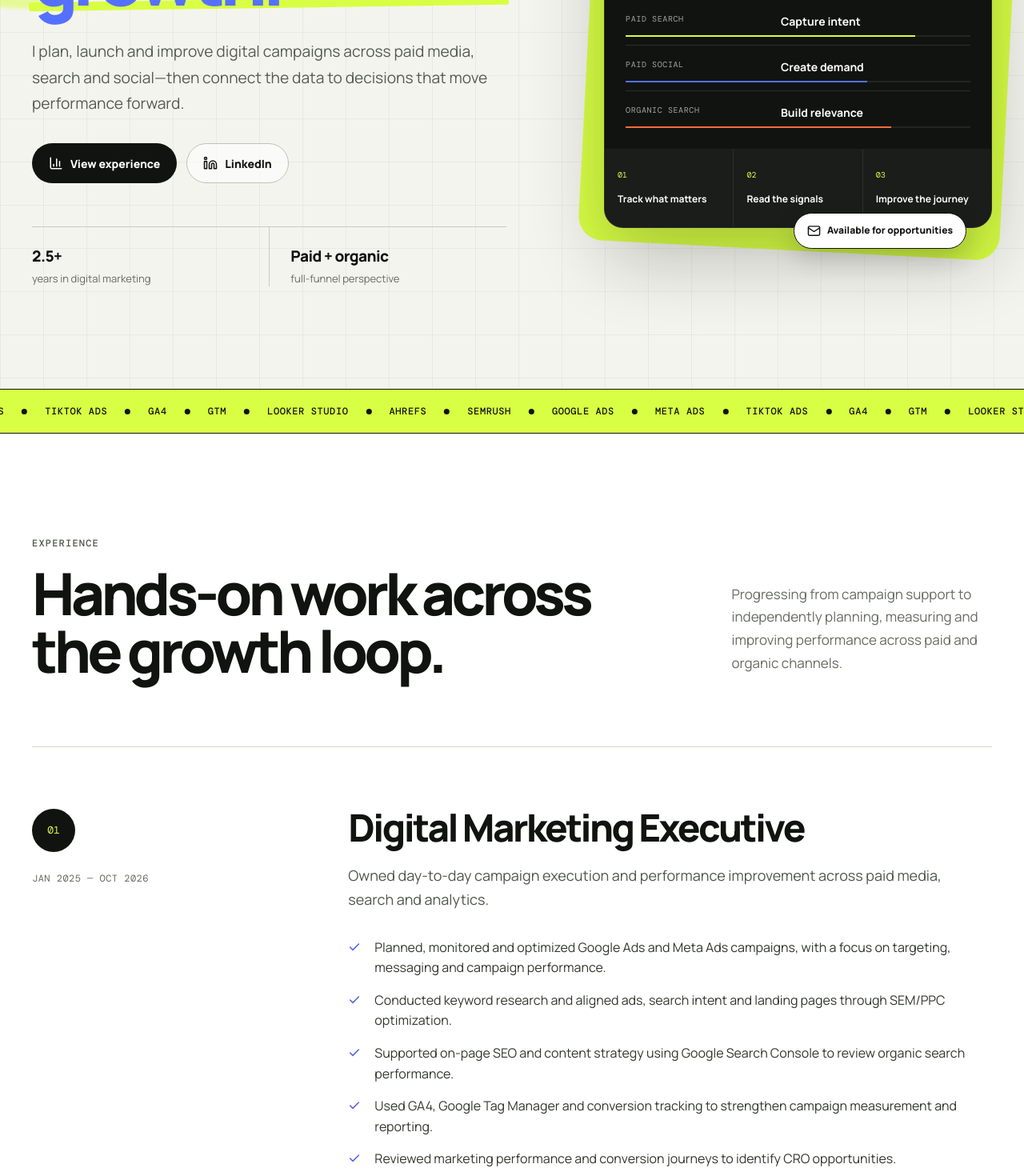
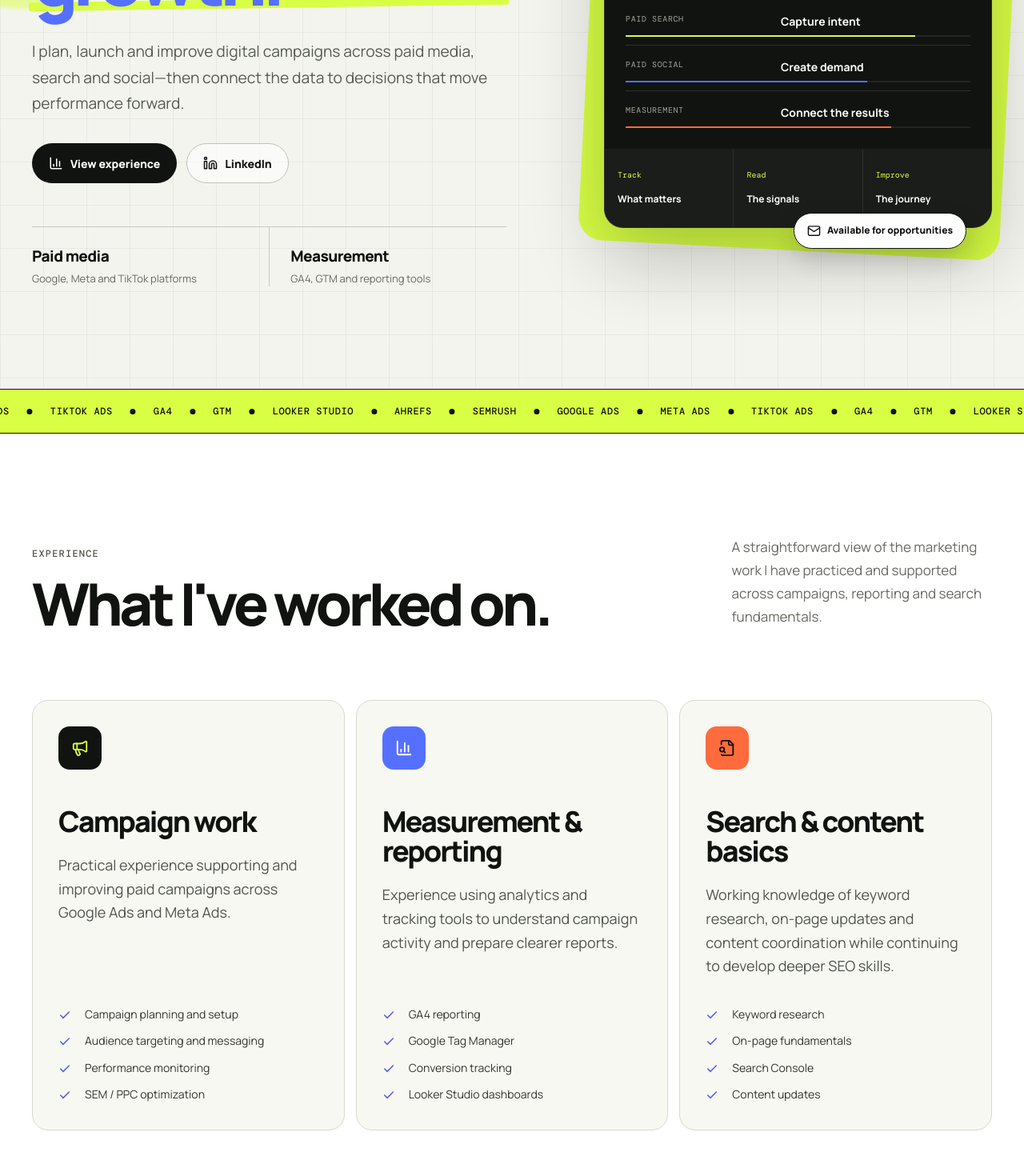
Before and after one commit to bistpramod/portfolio, a React (Vite) app: page / in a window 1280 px wide. Shown: the part 500-1970 px from the top of the page at 80% size. Built offline with nearby package versions, Linux system fonts and the light colour scheme.

Commit message:
Refine experience and SEO positioning

```diff
--- a/index.html
+++ b/index.html
@@ -6,16 +6,16 @@
     <meta name="theme-color" content="#f4f4ee" />
     <meta
       name="description"
-      content="Pramod Bist is a digital marketing executive in Nepal with experience across Google Ads, Meta Ads, TikTok Ads, SEO, analytics and conversion optimization."
+      content="Pramod Bist is a digital marketer in Nepal with practical experience across paid campaigns, analytics, tracking and search fundamentals."
     />
     <meta
       name="keywords"
-      content="Pramod Bist, digital marketing executive Nepal, Google Ads, Meta Ads, SEO, GA4, performance marketing"
+      content="Pramod Bist, digital marketer Nepal, Google Ads, Meta Ads, GA4, campaign reporting"
     />
-    <meta property="og:title" content="Pramod Bist — Digital Marketing Executive" />
+    <meta property="og:title" content="Pramod Bist — Digital Marketer" />
     <meta
       property="og:description"
-      content="Paid media, SEO and analytics experience focused on measurable digital growth."
+      content="Practical paid media, analytics and campaign reporting experience."
     />
     <meta property="og:type" content="website" />
     <meta property="og:url" content="https://bistpramod.com.np/" />
@@ -28,7 +28,7 @@
       href="https://fonts.googleapis.com/css2?family=DM+Mono:wght@400;500&family=Manrope:wght@400;500;600;700;800&display=swap"
       rel="stylesheet"
     />
-    <title>Pramod Bist — Digital Marketing Executive</title>
+    <title>Pramod Bist — Digital Marketer</title>
     <script type="application/ld+json">
       {
         "@context": "https://schema.org",
@@ -37,7 +37,7 @@
         "url": "https://bistpramod.com.np/",
         "email": "mailto:bistpramod01@gmail.com",
         "telephone": "+9779848979255",
-        "jobTitle": "Digital Marketing Executive",
+        "jobTitle": "Digital Marketer",
         "address": {
           "@type": "PostalAddress",
           "addressCountry": "NP"
--- a/src/components/Experience.tsx
+++ b/src/components/Experience.tsx
@@ -1,6 +1,8 @@
-import { Check } from "lucide-react";
+import { BarChart3, Check, FileSearch, Megaphone } from "lucide-react";
 import { motion } from "framer-motion";
-import { experience } from "../data/content";
+import { experienceAreas } from "../data/content";
+
+const icons = [Megaphone, BarChart3, FileSearch];
 
 export default function Experience() {
   return (
@@ -9,42 +11,45 @@ export default function Experience() {
         <div className="section-heading">
           <div>
             <p className="section-kicker">Experience</p>
-            <h2>Hands-on work across the growth loop.</h2>
+            <h2>What I&apos;ve worked on.</h2>
           </div>
           <p>
-            Progressing from campaign support to independently planning,
-            measuring and improving performance across paid and organic channels.
+            A straightforward view of the marketing work I have practiced and
+            supported across campaigns, reporting and search fundamentals.
           </p>
         </div>
 
         <div className="experience-list">
-          {experience.map((item, index) => (
+          {experienceAreas.map((item, index) => {
+            const Icon = icons[index];
+
+            return (
               <motion.article
                 className="experience-card"
-              key={item.role}
+                key={item.title}
                 initial={{ opacity: 0, y: 24 }}
                 whileInView={{ opacity: 1, y: 0 }}
                 viewport={{ once: true, margin: "-80px" }}
                 transition={{ duration: 0.55, delay: index * 0.08 }}
               >
-              <div className="experience-meta">
-                <span className="experience-index">0{index + 1}</span>
-                <p>{item.period}</p>
+                <div className="experience-icon">
+                  <Icon size={22} />
                 </div>
                 <div className="experience-content">
-                <h3>{item.role}</h3>
-                <p className="experience-summary">{item.summary}</p>
+                  <h3>{item.title}</h3>
+                  <p className="experience-summary">{item.description}</p>
                   <ul>
-                  {item.responsibilities.map((responsibility) => (
-                    <li key={responsibility}>
+                    {item.details.map((detail) => (
+                      <li key={detail}>
                         <Check size={16} />
-                      <span>{responsibility}</span>
+                        <span>{detail}</span>
                       </li>
                     ))}
                   </ul>
                 </div>
               </motion.article>
-          ))}
+            );
+          })}
         </div>
       </div>
     </section>
--- a/src/components/Hero.tsx
+++ b/src/components/Hero.tsx
@@ -48,12 +48,12 @@ export default function Hero() {
 
           <div className="hero-facts" aria-label="Career highlights">
             <div>
-              <strong>2.5+</strong>
-              <span>years in digital marketing</span>
+              <strong>Paid media</strong>
+              <span>Google, Meta and TikTok platforms</span>
             </div>
             <div>
-              <strong>Paid + organic</strong>
-              <span>full-funnel perspective</span>
+              <strong>Measurement</strong>
+              <span>GA4, GTM and reporting tools</span>
             </div>
           </div>
         </motion.div>
@@ -95,24 +95,24 @@ export default function Hero() {
                 <i className="channel-line line-blue" />
               </div>
               <div>
-                <span>Organic search</span>
-                <strong>Build relevance</strong>
+                <span>Measurement</span>
+                <strong>Connect the results</strong>
                 <i className="channel-line line-orange" />
               </div>
             </div>
 
             <div className="board-footer">
               <div>
-                <span>01</span>
-                <p>Track what matters</p>
+                <span>Track</span>
+                <p>What matters</p>
               </div>
               <div>
-                <span>02</span>
-                <p>Read the signals</p>
+                <span>Read</span>
+                <p>The signals</p>
               </div>
               <div>
-                <span>03</span>
-                <p>Improve the journey</p>
+                <span>Improve</span>
+                <p>The journey</p>
               </div>
             </div>
           </div>
--- a/src/components/Navbar.tsx
+++ b/src/components/Navbar.tsx
@@ -47,9 +47,8 @@ export default function Navbar() {
 
       <div className={`mobile-menu ${isOpen ? "is-open" : ""}`}>
         <nav aria-label="Mobile navigation">
-          {navLinks.map((link, index) => (
+          {navLinks.map((link) => (
             <a key={link.href} href={link.href} onClick={() => setIsOpen(false)}>
-              <span>0{index + 1}</span>
               {link.label}
             </a>
           ))}
--- a/src/data/content.ts
+++ b/src/data/content.ts
@@ -1,7 +1,7 @@
 export const siteConfig = {
   name: "Pramod Bist",
   initials: "PB",
-  title: "Digital Marketing Executive",
+  title: "Digital Marketer",
   email: "bistpramod01@gmail.com",
   phone: "+977 9848979255",
   location: "Nepal",
@@ -17,29 +17,38 @@ export const navLinks = [
   { label: "Contact", href: "#contact" },
 ];
 
-export const experience = [
+export const experienceAreas = [
   {
-    role: "Digital Marketing Executive",
-    period: "Jan 2025 — Oct 2026",
-    summary:
-      "Owned day-to-day campaign execution and performance improvement across paid media, search and analytics.",
-    responsibilities: [
-      "Planned, monitored and optimized Google Ads and Meta Ads campaigns, with a focus on targeting, messaging and campaign performance.",
-      "Conducted keyword research and aligned ads, search intent and landing pages through SEM/PPC optimization.",
-      "Supported on-page SEO and content strategy using Google Search Console to review organic search performance.",
-      "Used GA4, Google Tag Manager and conversion tracking to strengthen campaign measurement and reporting.",
-      "Reviewed marketing performance and conversion journeys to identify CRO opportunities.",
+    title: "Campaign work",
+    description:
+      "Practical experience supporting and improving paid campaigns across Google Ads and Meta Ads.",
+    details: [
+      "Campaign planning and setup",
+      "Audience targeting and messaging",
+      "Performance monitoring",
+      "SEM / PPC optimization",
     ],
   },
   {
-    role: "Digital Marketing Associate",
-    period: "Aug 2024 — Jan 2025",
-    summary:
-      "Built a practical foundation across campaign support, reporting, keyword research and content coordination.",
-    responsibilities: [
-      "Assisted with Google Ads, SEO and social media marketing activities, including keyword research and content coordination.",
-      "Supported campaign management, performance monitoring and the preparation of digital marketing reports.",
-      "Contributed to on-page SEO and content updates aligned with audience needs and search relevance.",
+    title: "Measurement & reporting",
+    description:
+      "Experience using analytics and tracking tools to understand campaign activity and prepare clearer reports.",
+    details: [
+      "GA4 reporting",
+      "Google Tag Manager",
+      "Conversion tracking",
+      "Looker Studio dashboards",
+    ],
+  },
+  {
+    title: "Search & content basics",
+    description:
+      "Working knowledge of keyword research, on-page updates and content coordination while continuing to develop deeper SEO skills.",
+    details: [
+      "Keyword research",
+      "On-page fundamentals",
+      "Search Console",
+      "Content updates",
     ],
   },
 ];
@@ -76,17 +85,17 @@ export const expertise = [
     tone: "blue",
   },
   {
-    eyebrow: "Organic growth",
-    title: "SEO & content",
+    eyebrow: "Developing skill",
+    title: "Search basics",
     description:
-      "Connecting search intent, technical foundations and useful content to improve organic visibility.",
+      "A practical foundation in search and content work that I am actively continuing to improve.",
     skills: [
-      "Technical SEO",
-      "On-page SEO",
-      "Local SEO",
       "Keyword research",
-      "Content strategy",
-      "Ahrefs & Semrush",
+      "On-page fundamentals",
+      "Search Console",
+      "Content updates",
+      "Ahrefs",
+      "Semrush",
     ],
     tone: "orange",
   },
--- a/src/index.css
+++ b/src/index.css
@@ -689,50 +689,59 @@ a:focus-visible {
 }
 
 .experience-list {
-  border-top: 1px solid var(--line);
+  display: grid;
+  grid-template-columns: repeat(3, minmax(0, 1fr));
+  gap: 14px;
 }
 
 .experience-card {
-  display: grid;
-  grid-template-columns: minmax(220px, 0.38fr) minmax(0, 1fr);
-  gap: clamp(42px, 7vw, 92px);
-  padding-block: clamp(50px, 6vw, 82px);
-  border-bottom: 1px solid var(--line);
+  display: flex;
+  flex-direction: column;
+  min-height: 450px;
+  padding: 32px;
+  border: 1px solid var(--line);
+  border-radius: 20px;
+  background: #f7f8f2;
+  transition: transform 220ms ease, border-color 220ms ease;
 }
 
-.experience-meta {
-  display: flex;
-  flex-direction: column;
-  align-items: flex-start;
-  gap: 24px;
+.experience-card:hover {
+  border-color: #aeb2a7;
+  transform: translateY(-5px);
 }
 
-.experience-index {
+.experience-icon {
   display: grid;
   place-items: center;
   width: 54px;
   height: 54px;
-  border-radius: 50%;
+  margin-bottom: 46px;
+  border-radius: 14px;
   background: var(--ink);
   color: var(--lime);
-  font-family: var(--font-mono);
-  font-size: 13px;
 }
 
-.experience-meta p {
-  margin: 0;
-  color: var(--muted);
-  font-family: var(--font-mono);
-  font-size: 12px;
-  text-transform: uppercase;
-  letter-spacing: 0.04em;
+.experience-card:nth-child(2) .experience-icon {
+  background: var(--blue);
+  color: var(--white);
+}
+
+.experience-card:nth-child(3) .experience-icon {
+  background: var(--orange);
+  color: var(--ink);
+}
+
+.experience-content {
+  display: flex;
+  flex: 1;
+  flex-direction: column;
 }
 
 .experience-content h3 {
   margin: 0;
-  font-size: clamp(2rem, 3.7vw, 3.75rem);
+  font-size: clamp(1.8rem, 2.8vw, 2.7rem);
   font-weight: 800;
-  line-height: 1;
+  line-height: 1.04;
   letter-spacing: -0.055em;
 }
 
@@ -746,10 +755,10 @@ a:focus-visible {
 
 .experience-content ul {
   display: grid;
-  gap: 15px;
-  max-width: 850px;
-  margin: 32px 0 0;
+  gap: 11px;
+  margin: auto 0 0;
   padding: 0;
+  padding-top: 34px;
   list-style: none;
 }
 
@@ -758,6 +767,7 @@ a:focus-visible {
   grid-template-columns: 22px 1fr;
   gap: 11px;
   color: #33372f;
+  font-size: 14px;
   line-height: 1.6;
 }
 
@@ -1233,8 +1243,7 @@ a:focus-visible {
   }
 
   .mobile-menu a {
-    display: grid;
-    grid-template-columns: 44px 1fr;
+    display: block;
     align-items: center;
     padding: 22px 0;
     border-bottom: 1px solid var(--line);
@@ -1243,15 +1252,7 @@ a:focus-visible {
     letter-spacing: -0.04em;
   }
 
-  .mobile-menu a span {
-    color: var(--muted);
-    font-family: var(--font-mono);
-    font-size: 10px;
-    letter-spacing: 0;
-  }
-
   .section-heading,
-  .experience-card,
   .toolkit,
   .contact-panel {
     grid-template-columns: 1fr;
@@ -1266,13 +1267,12 @@ a:focus-visible {
     max-width: 620px;
   }
 
-  .experience-card {
-    gap: 26px;
+  .experience-list {
+    grid-template-columns: 1fr;
   }
 
-  .experience-meta {
-    flex-direction: row;
-    align-items: center;
+  .experience-card {
+    min-height: 0;
   }
 
   .toolkit {
@@ -1365,12 +1365,6 @@ a:focus-visible {
     right: 14px;
   }
 
-  .experience-meta {
-    align-items: flex-start;
-    flex-direction: column;
-    gap: 14px;
-  }
-
   .expertise-card {
     padding: 26px;
   }
```
Also changed, not shown: 1 other file (tests, documents, lock files or other folders). Lines whose indentation alone changed are shown as unchanged.
